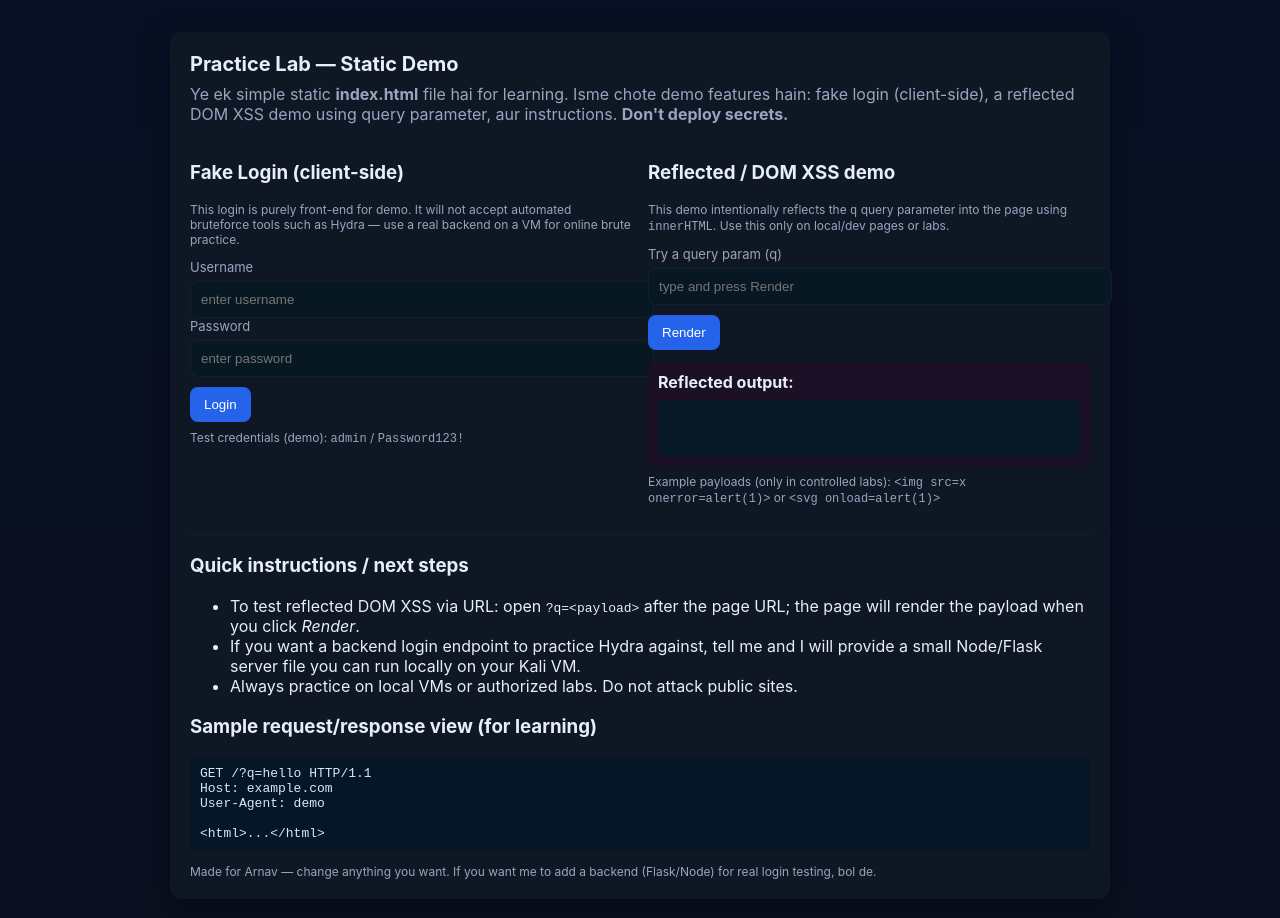
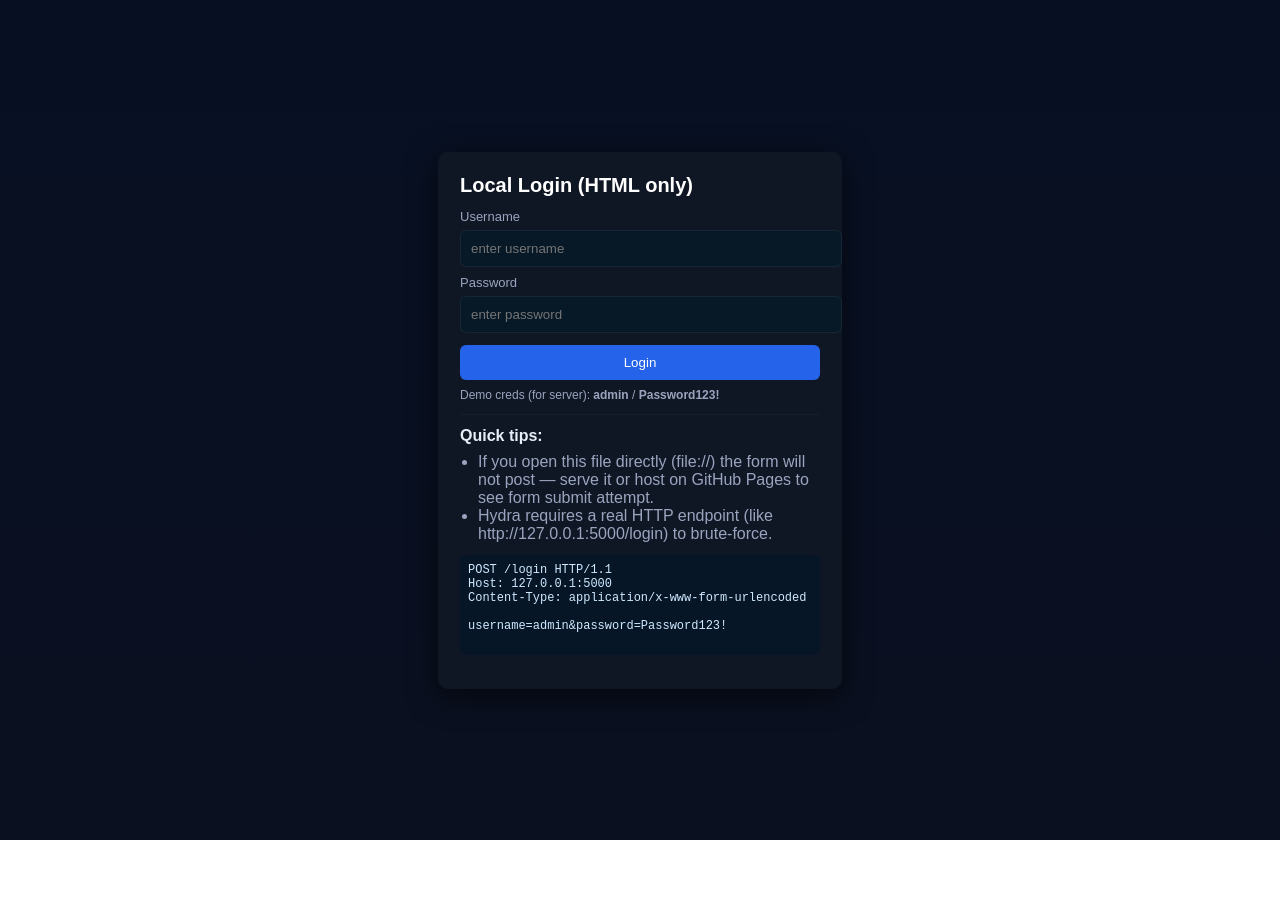
Before and after one commit to ayarnavraj-dev/testing..., a plain HTML site: page index.html in a window 1280 px wide. After the commit the page ends 840 px from the top, so only its background shows below. Drawn offline with Linux system fonts and the light colour scheme.

Commit message:
Update index.html

```diff
--- a/index.html
+++ b/index.html
@@ -3,111 +3,83 @@
 <head>
   <meta charset="utf-8" />
   <meta name="viewport" content="width=device-width,initial-scale=1" />
-  <title>Practice Lab — Demo Index</title>
+  <title>Local Lab — Login (HTML only)</title>
   <style>
-    :root{--bg:#0b1020;--card:#0f1724;--accent:#2563eb;--muted:#9aa4bf}
-    body{font-family:Inter,system-ui,Segoe UI,Arial;background:linear-gradient(180deg,#071023 0%,#0b1020 100%);color:#e6eef8;min-height:100vh;display:flex;align-items:center;justify-content:center;padding:24px}
-    .card{width:900px;max-width:100%;background:var(--card);border-radius:12px;padding:20px;box-shadow:0 10px 30px rgba(2,6,23,.6)}
-    h1{margin:0 0 8px;font-size:20px}
-    p.lead{color:var(--muted);margin:0 0 18px}
-    .cols{display:flex;gap:16px}
-    .col{flex:1}
-    label{display:block;font-size:13px;margin-bottom:6px;color:var(--muted)}
-    input[type=text],input[type=password]{width:100%;padding:10px;border-radius:8px;border:1px solid rgba(255,255,255,0.04);background:#071823;color:#e6eef8}
-    button{background:var(--accent);border:0;padding:10px 14px;color:white;border-radius:8px;cursor:pointer}
+    :root{--bg:#0b1220;--card:#0f1724;--accent:#2563eb;--muted:#9aa4bf}
+    body{font-family:Arial,Helvetica,sans-serif;background:linear-gradient(180deg,#071023 0%,#0b1020 100%);color:#e6eef8;display:flex;align-items:center;justify-content:center;height:100vh;margin:0;padding:20px}
+    .box{background:var(--card);padding:22px;border-radius:10px;width:360px;box-shadow:0 8px 30px rgba(0,0,0,.6)}
+    h2{margin:0 0 12px;color:#fff;font-size:20px}
+    label{font-size:13px;color:var(--muted);display:block;margin-top:8px}
+    input{width:100%;padding:10px;margin-top:6px;border-radius:6px;border:1px solid rgba(255,255,255,0.06);background:#071827;color:#e6eef8}
+    button{width:100%;padding:10px;margin-top:12px;border-radius:6px;border:0;background:var(--accent);color:#fff;cursor:pointer}
     .note{font-size:12px;color:var(--muted);margin-top:8px}
-    pre{background:#071627;padding:10px;border-radius:8px;overflow:auto;color:#cfe9ff}
-    .vuln{background:#1b1026;padding:10px;border-radius:8px}
-    footer{margin-top:12px;font-size:12px;color:var(--muted)}
+    .result{margin-top:10px;font-size:14px}
+    .success{color:#57ff9a}
+    .fail{color:#ff7b7b}
+    pre{background:#071627;padding:8px;border-radius:6px;overflow:auto;color:#cfe9ff;font-size:12px}
   </style>
 </head>
 <body>
-  <div class="card">
-    <h1>Practice Lab — Static Demo</h1>
-    <p class="lead">Ye ek simple static <strong>index.html</strong> file hai for learning. Isme chote demo features hain: fake login (client-side), a reflected DOM XSS demo using query parameter, aur instructions. <strong>Don't deploy secrets.</strong></p>
+  <div class="box">
+    <h2>Local Login (HTML only)</h2>
 
-    <div class="cols">
-      <div class="col">
-        <h3>Fake Login (client-side)</h3>
-        <p class="note">This login is purely front-end for demo. It will not accept automated bruteforce tools such as Hydra — use a real backend on a VM for online brute practice.</p>
-        <label for="username">Username</label>
-        <input id="username" type="text" placeholder="enter username" autocomplete="off" />
-        <label for="password">Password</label>
-        <input id="password" type="password" placeholder="enter password" autocomplete="off" />
-        <div style="margin-top:10px">
-          <button id="loginBtn">Login</button>
-          <span id="loginResult" style="margin-left:12px"></span>
-        </div>
-        <p class="note">Test credentials (demo): <code>admin</code> / <code>Password123!</code></p>
-      </div>
+    <!--
+      NOTE: This file is HTML-only. It posts to /login.
+      To actually accept attempts (e.g., with Hydra) you need a local server
+      that handles POST /login. If you want that, run a small Flask/Node server on your machine.
+    -->
 
-      <div class="col">
-        <h3>Reflected / DOM XSS demo</h3>
-        <p class="note">This demo intentionally reflects the <code>q</code> query parameter into the page using <code>innerHTML</code>. Use this only on local/dev pages or labs.</p>
-        <label for="qparam">Try a query param (q)</label>
-        <input id="qparam" type="text" placeholder="type and press Render" />
-        <div style="margin-top:10px">
-          <button id="renderBtn">Render</button>
-        </div>
-        <div style="margin-top:12px" class="vuln">
-          <strong>Reflected output:</strong>
-          <div id="output" style="margin-top:8px;padding:8px;background:#071827;border-radius:6px;min-height:40px"></div>
-        </div>
-        <p class="note">Example payloads (only in controlled labs): <code>&lt;img src=x onerror=alert(1)&gt;</code> or <code>&lt;svg onload=alert(1)&gt;</code></p>
-      </div>
+    <form action="/login" method="post" id="loginForm" autocomplete="off">
+      <label for="username">Username</label>
+      <input name="username" id="username" type="text" placeholder="enter username" />
+
+      <label for="password">Password</label>
+      <input name="password" id="password" type="password" placeholder="enter password" />
+
+      <button type="submit">Login</button>
+    </form>
+
+    <div class="note">Demo creds (for server): <strong>admin</strong> / <strong>Password123!</strong></div>
+
+    <div class="result" id="resultArea" aria-live="polite"></div>
+
+    <hr style="margin:12px 0;border:none;border-top:1px solid rgba(255,255,255,0.03)">
+
+    <div>
+      <strong>Quick tips:</strong>
+      <ul style="color:var(--muted);padding-left:18px;margin:8px 0 0 0">
+        <li>If you open this file directly (file://) the form will not post — serve it or host on GitHub Pages to see form submit attempt.</li>
+        <li>Hydra requires a real HTTP endpoint (like http://127.0.0.1:5000/login) to brute-force.</li>
+      </ul>
     </div>
 
-    <hr style="margin:16px 0;border:none;border-top:1px solid rgba(255,255,255,0.03)" />
+    <pre>
+POST /login HTTP/1.1
+Host: 127.0.0.1:5000
+Content-Type: application/x-www-form-urlencoded
 
-    <h3>Quick instructions / next steps</h3>
-    <ul>
-      <li>To test reflected DOM XSS via URL: open <code>?q=&lt;payload&gt;</code> after the page URL; the page will render the payload when you click <em>Render</em>.</li>
-      <li>If you want a backend login endpoint to practice Hydra against, tell me and I will provide a small Node/Flask server file you can run locally on your Kali VM.</li>
-      <li>Always practice on local VMs or authorized labs. Do not attack public sites.</li>
-    </ul>
-
-    <h3>Sample request/response view (for learning)</h3>
-    <pre id="sample">GET /?q=hello HTTP/1.1
-Host: example.com
-User-Agent: demo
-
-&lt;html&gt;...&lt;/html&gt;</pre>
-
-    <footer>Made for Arnav — change anything you want. If you want me to add a backend (Flask/Node) for real login testing, bol de.</footer>
+username=admin&password=Password123!
+    </pre>
   </div>
 
   <script>
-    // Demo credentials (client-side only)
-    const DEMO_USER = 'admin';
-    const DEMO_PASS = 'Password123!';
-
-    document.getElementById('loginBtn').addEventListener('click',()=>{
-      const u = document.getElementById('username').value;
-      const p = document.getElementById('password').value;
-      const out = document.getElementById('loginResult');
-      if(!u || !p){ out.textContent='Enter both fields'; return; }
-      if(u===DEMO_USER && p===DEMO_PASS){ out.textContent='Login successful (demo)'; out.style.color='#57ff9a'; }
-      else{ out.textContent='Invalid credentials'; out.style.color='#ff7b7b'; }
-    });
-
-    // Render reflected q param into page (intentionally vulnerable to DOM XSS for learning)
-    function getQueryParam(name){
-      const params = new URLSearchParams(window.location.search);
-      return params.get(name) || '';
-    }
-
-    const output = document.getElementById('output');
-    const qfield = document.getElementById('qparam');
-    document.getElementById('renderBtn').addEventListener('click',()=>{
-      const val = qfield.value;
-      // intentionally using innerHTML for demo to show how unsanitized input can be dangerous
-      output.innerHTML = val;
-    });
-
-    // Auto-fill from URL if present
-    window.addEventListener('load',()=>{
-      const q = getQueryParam('q');
-      if(q){ document.getElementById('qparam').value = q; output.innerHTML = q; }
+    // Small JS to show a friendly client-side response when opened directly
+    document.getElementById('loginForm').addEventListener('submit', function(e){
+      // If the page is opened via file:// or no network, prevent actual submit and show demo message
+      if(location.protocol === 'file:' || location.hostname === ''){
+        e.preventDefault();
+        const u = document.getElementById('username').value || '';
+        const p = document.getElementById('password').value || '';
+        const res = document.getElementById('resultArea');
+        if(u === 'admin' && p === 'Password123!'){
+          res.textContent = 'Login successful (demo - client side)';
+          res.className = 'result success';
+        } else {
+          res.textContent = 'Invalid credentials (demo - client side)';
+          res.className = 'result fail';
+        }
+      }
+      // Otherwise let the browser submit to /login (server must handle it)
     });
   </script>
 </body>
```
